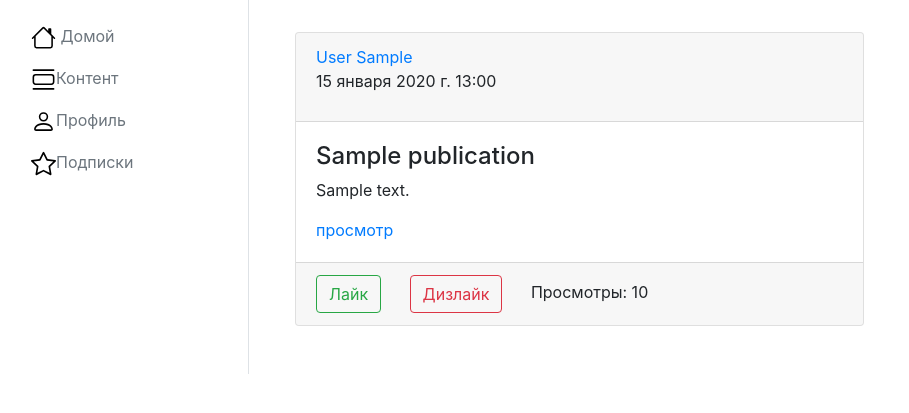
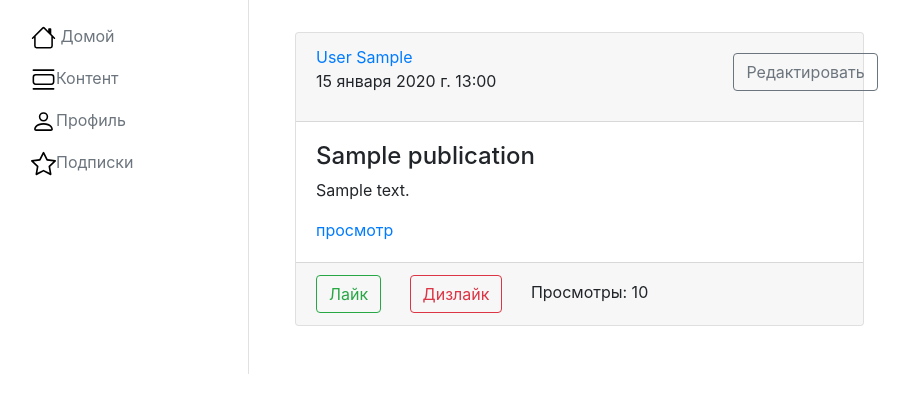
Before and after one commit to YrMstrss/graduate_work, a Django app: page /publication/ in a window 1280 px wide. Shown: the part 75-488 px from the top of the page, without its empty margins (1-910 px from the left). Run offline with Django 5.2, Linux system fonts and the light colour scheme; a user stored in the database is signed in; tables that the repository leaves empty hold one stand-in row (values such as "Sample post"); some libraries are stand-ins or nearby versions.

Commit message:
added button for updating posts

```diff
--- a/content/templates/content/includes/include post card.html
+++ b/content/templates/content/includes/include post card.html
@@ -1,8 +1,18 @@
 <div class="card mb-3">
     <div class="card-header">
-        <a href="{% url 'user:profile-view' post.author_id %}"
-           class="d-block text-gray-dark">{{ post.author }}</a>
-        <p>{{ post.publication_date }}</p>
+        <div class="row">
+            <div class="col-9">
+                <a href="{% url 'user:profile-view' post.author_id %}"
+                   class="d-block text-gray-dark">{{ post.author }}</a>
+                <p>{{ post.publication_date }} </p>
+            </div>
+            {% if user == post.author %}
+                <div class="col-3">
+                    <a href="{% url 'publication:update-publication' post.pk %}"
+                       class="btn btn-outline-secondary mt-2">Редактировать</a>
+                </div>
+            {% endif %}
+        </div>
     </div>
     <div class="card-body">
         <h4>{{ post.title }}</h4>
--- a/content/views.py
+++ b/content/views.py
@@ -40,6 +40,7 @@ class PublicationListView(ListView):
 
 class PublicationDetailView(DetailView):
     model = Publication
+    context_object_name = 'post'
 
     def get_object(self, queryset=None):
 
@@ -78,7 +79,7 @@ class PublicationDetailView(DetailView):
             context['is_disliked'] = False
 
         like_counter = Likes.objects.filter(publication=obj, is_active=True).count()
-        dislike_counter = Dislikes.objects.filter(publication=obj,is_active=True).count()
+        dislike_counter = Dislikes.objects.filter(publication=obj, is_active=True).count()
 
         context['like_counter'] = like_counter
         context['dislike_counter'] = dislike_counter
```
Also changed, not shown: content/templates/content/publication_detail.html (+13 -3 lines).
